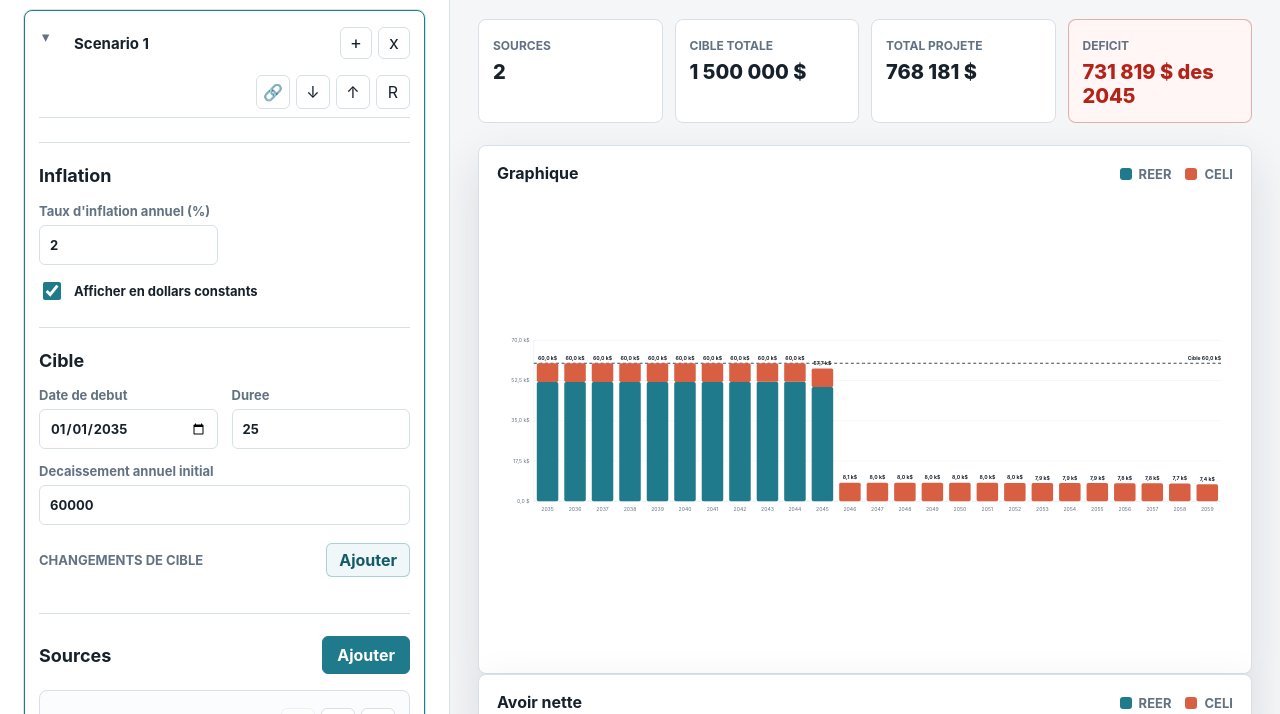
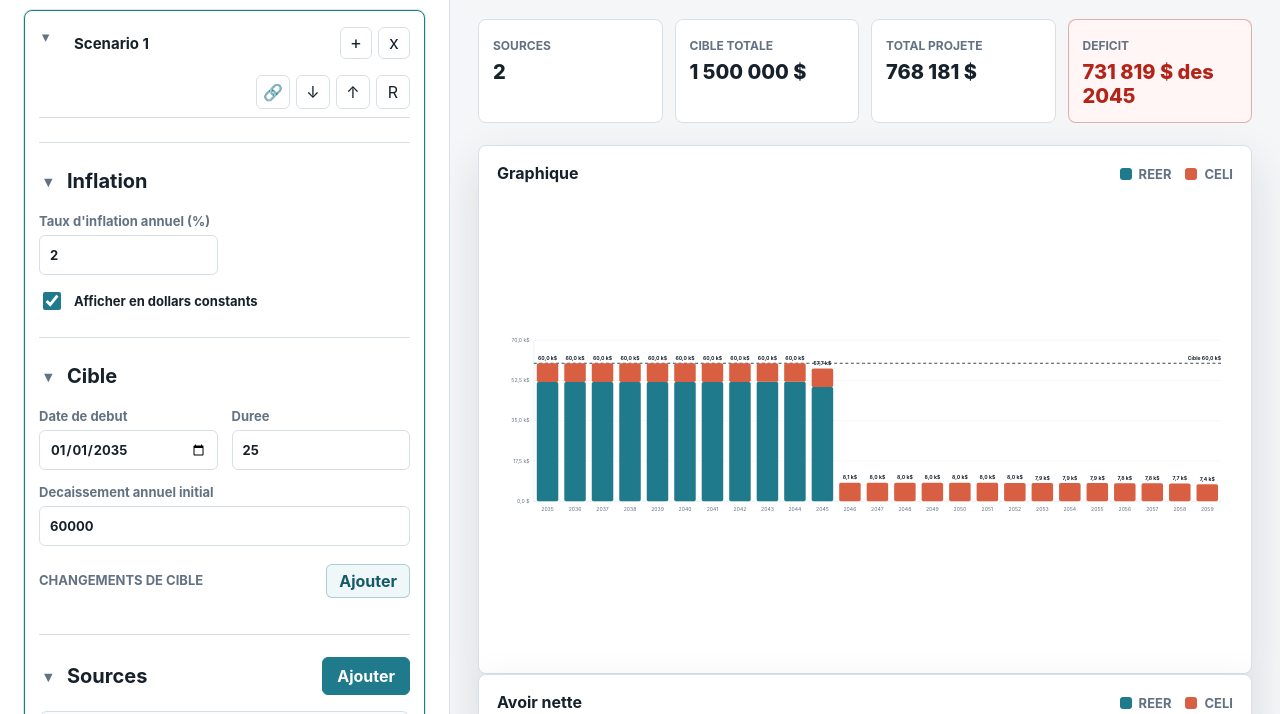
Before and after one commit to dhx71/calc-decaissement, a plain HTML site: page index.html in a window 1280 px wide. Shown: the part 81-795 px from the top of the page. Drawn offline with Linux system fonts and the light colour scheme.

Commit message:
expend/collapse sections

```diff
--- a/app.js
+++ b/app.js
@@ -5,6 +5,7 @@ const SVG_NS = "http://www.w3.org/2000/svg";
 const defaultSettings = {
   inflationRate: 2,
   showConstantDollars: true,
+  sectionCollapsed: { inflation: false, cible: false, sources: false },
   target: {
     startDate: "2035-01-01",
     annualAmount: 60000,
@@ -240,6 +241,14 @@ function bindScenarioToolbar(body) {
 }
 
 function bindScenarioFields(body) {
+  body.querySelectorAll(".settings-section[data-section]").forEach((section) => {
+    const key = section.dataset.section;
+    updateSectionCollapseState(section, settings.sectionCollapsed[key]);
+    section.querySelector(".section-toggle-button").addEventListener("click", () => {
+      toggleSectionCollapsed(key, section);
+    });
+  });
+
   const inflationRate = body.querySelector('[data-scenario-field="inflationRate"]');
   const showConstantDollars = body.querySelector('[data-scenario-field="showConstantDollars"]');
   const targetStartDate = body.querySelector('[data-scenario-field="targetStartDate"]');
@@ -398,6 +407,21 @@ function updateSourceCollapseState(node, source) {
 
   node.dataset.collapsed = String(collapsed);
   summaryButton.setAttribute("aria-expanded", String(!collapsed));
+  body.hidden = collapsed;
+  icon.textContent = collapsed ? "▸" : "▾";
+}
+
+function toggleSectionCollapsed(key, sectionEl) {
+  settings.sectionCollapsed[key] = !settings.sectionCollapsed[key];
+  updateSectionCollapseState(sectionEl, settings.sectionCollapsed[key]);
+  scheduleSave();
+}
+
+function updateSectionCollapseState(sectionEl, collapsed) {
+  const button = sectionEl.querySelector(".section-toggle-button");
+  const body = sectionEl.querySelector(".section-body");
+  const icon = sectionEl.querySelector(".section-toggle-icon");
+  button.setAttribute("aria-expanded", String(!collapsed));
   body.hidden = collapsed;
   icon.textContent = collapsed ? "▸" : "▾";
 }
@@ -1135,6 +1159,11 @@ function normalizeSettings(value) {
       durationYears: Math.max(1, Math.round(numberValue(value?.target?.durationYears || defaultSettings.target.durationYears))),
       changes: normalizeTargetChanges(value?.target?.changes)
     },
+    sectionCollapsed: {
+      inflation: Boolean(value?.sectionCollapsed?.inflation),
+      cible: Boolean(value?.sectionCollapsed?.cible),
+      sources: Boolean(value?.sectionCollapsed?.sources)
+    },
     sources: Array.isArray(value?.sources) ? value.sources.map((source, index) => ({
       id: source.id || crypto.randomUUID(),
       type: source.type === "annualIncome" ? "annualIncome" : "investment",
--- a/index.html
+++ b/index.html
@@ -193,8 +193,14 @@
           <input type="file" class="import-file-input sr-only" accept=".json">
         </div>
 
-        <section class="settings-section">
+        <section class="settings-section" data-section="inflation">
+          <div class="section-header-row">
+            <button class="section-toggle-button" type="button" aria-expanded="true">
+              <span class="section-toggle-icon">▾</span>
               <h2>Inflation</h2>
+            </button>
+          </div>
+          <div class="section-body">
             <div class="form-grid two-columns">
               <label>
                 <span>Taux d'inflation annuel (%)</span>
@@ -205,10 +211,17 @@
               <input data-scenario-field="showConstantDollars" type="checkbox" checked>
               <span>Afficher en dollars constants</span>
             </label>
+          </div>
         </section>
 
-        <section class="settings-section">
+        <section class="settings-section" data-section="cible">
+          <div class="section-header-row">
+            <button class="section-toggle-button" type="button" aria-expanded="true">
+              <span class="section-toggle-icon">▾</span>
               <h2>Cible</h2>
+            </button>
+          </div>
+          <div class="section-body">
             <div class="form-grid two-columns">
               <label>
                 <span>Date de debut</span>
@@ -229,14 +242,20 @@
               <button class="text-button secondary-button add-target-change" type="button">Ajouter</button>
             </div>
             <div class="target-changes-list"></div>
+          </div>
         </section>
 
-        <section class="settings-section sources-section">
-          <div class="section-title-row">
+        <section class="settings-section sources-section" data-section="sources">
+          <div class="section-header-row">
+            <button class="section-toggle-button" type="button" aria-expanded="true">
+              <span class="section-toggle-icon">▾</span>
               <h2>Sources</h2>
+            </button>
             <button class="text-button add-source" type="button">Ajouter</button>
           </div>
+          <div class="section-body">
             <div class="sources-list"></div>
+          </div>
         </section>
       </div>
     </template>
--- a/styles.css
+++ b/styles.css
@@ -51,6 +51,7 @@ button {
 .panel-header,
 .workspace-header,
 .section-title-row,
+.section-header-row,
 .subsection-title-row,
 .source-card-header,
 .chart-header {
@@ -380,8 +381,39 @@ button:focus-visible {
   cursor: pointer;
 }
 
-.source-card-body[hidden] {
+.source-card-body[hidden],
+.section-body[hidden] {
   display: none;
+}
+
+.section-toggle-button {
+  display: flex;
+  align-items: center;
+  gap: 10px;
+  padding: 0;
+  border: 0;
+  background: transparent;
+  color: var(--text);
+  text-align: left;
+  min-height: 32px;
+}
+
+.section-toggle-button:hover {
+  color: var(--accent-strong);
+}
+
+.section-toggle-button h2 {
+  font-size: 20px;
+  line-height: 1.2;
+}
+
+.section-toggle-icon {
+  width: 18px;
+  color: var(--muted);
+  font-size: 15px;
+  font-weight: 900;
+  text-align: center;
+  flex: 0 0 auto;
 }
 
 .source-card[data-source-type="investment"] .income-field,
```
Lines whose indentation alone changed are shown as unchanged.
